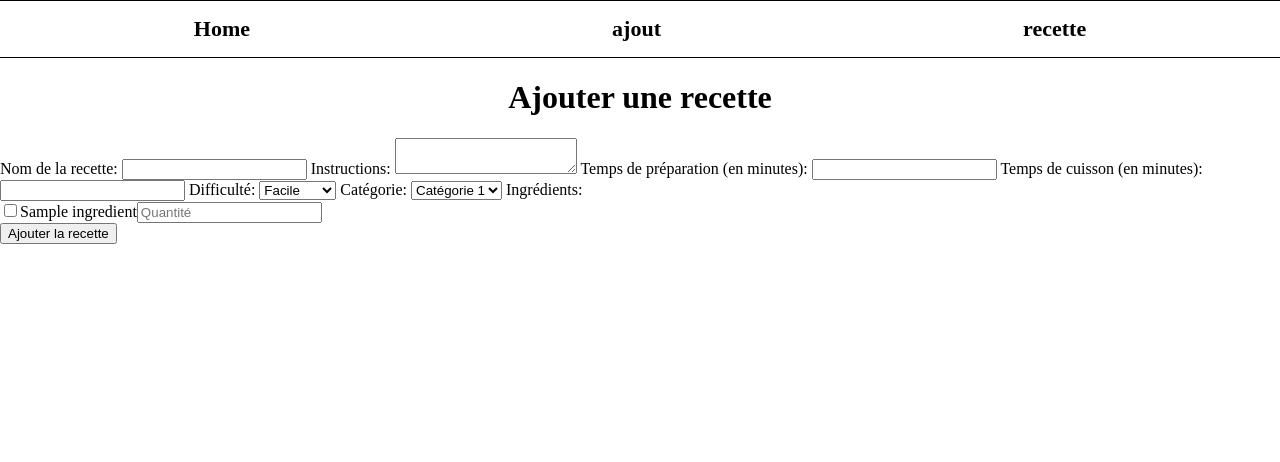
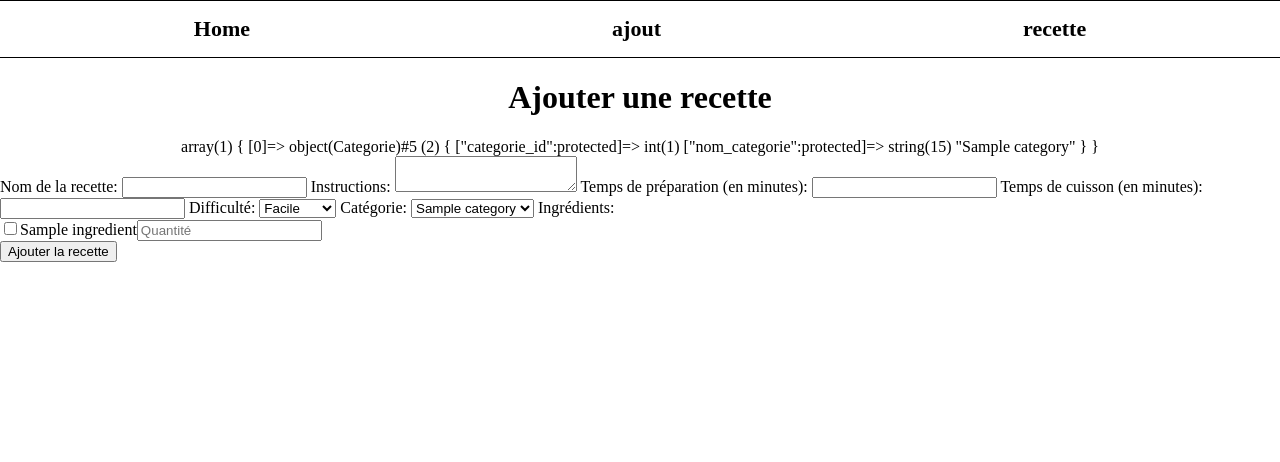
Before and after one commit to w0lwin/Projet-PHPUnit, a PHP site: page /src/component/ajout.php in a window 1280 px wide; the page is wider, and only the part inside the window is pictured. Shown: the top 462 px of that part. Run offline with PHP 8.4, Linux system fonts and the light colour scheme; tables that the repository leaves empty or names only in its code hold one stand-in row (values such as "Sample post").

Commit message:
Update ajout.php choix catégorie

```diff
--- a/src/component/ajout.php
+++ b/src/component/ajout.php
@@ -16,8 +16,17 @@
 
     <?php
     require_once '../recette/RecetteDAO.php';
+    require_once '../categorie/CategorieDAO.php';
     require_once '../config.php';
 
+    // Créez une instance de CategorieDAO avec votre connexion à la base de données
+    $categorieDAO = new CategorieDAO($bdd);
+
+    // Obtenez toutes les catégories
+    $categories = $categorieDAO->getAllCategories();
+
+    // Assurez-vous que $categories contient des données
+    var_dump($categories);
 
     // Vérifier si le formulaire a été soumis
     if ($_SERVER['REQUEST_METHOD'] === 'POST') {
@@ -52,7 +61,6 @@
                 return $quantite !== 0;
             });
 
-            // var_dump($ingredients);
 
             // Vérifier si la valeur est bien un entier
             if (!is_int($temps_preparation)) {
@@ -77,8 +85,7 @@
                 $ingredientsWithQuantite,
                 $quantitesNotNull
             );
-            var_dump($recette);
-            var_dump(array_values($quantitesNotNull));
+
 
             // Ajouter la recette à la base de données
             $recetteID = $recetteDAO->addRecette($recette, $quantites);
@@ -93,14 +100,7 @@
                 if (isset($_POST['quantite'][$ingredientId])) {
                     // Récupérer la quantité associée à l'ingrédient
                     $quantite = intval($_POST['quantite'][$ingredientId]);
-                    echo "recetteId:";
-                    var_dump($recetteID);
-                    echo"<br>";
-                    echo "ingredientId:";
-                    var_dump($ingredientId);
-                    echo"<br>";
-                    echo "quantite:";
-                    var_dump($quantite);
+
                     // Ajouter l'ingrédient à la recette avec sa quantité
                     $recetteDAO->addIngredientRecette($recetteID, $ingredientId, $quantite);
                 }
@@ -137,11 +137,12 @@
         </select>
 
         <label for="categorie_id">Catégorie:</label>
-        <!-- Remplacez le champ de sélection par votre liste de catégories -->
         <select name="categorie_id" required>
-            <option value="1">Catégorie 1</option>
-            <option value="2">Catégorie 2</option>
+            <?php foreach ($categories as $categorie): ?>
+                <option value="<?php echo $categorie->getCategorieId(); ?>"><?php echo $categorie->getNomCategorie(); ?></option>
+            <?php endforeach; ?>
         </select>
+
 
         <label for="ingredients">Ingrédients:</label>
         <?php
```
